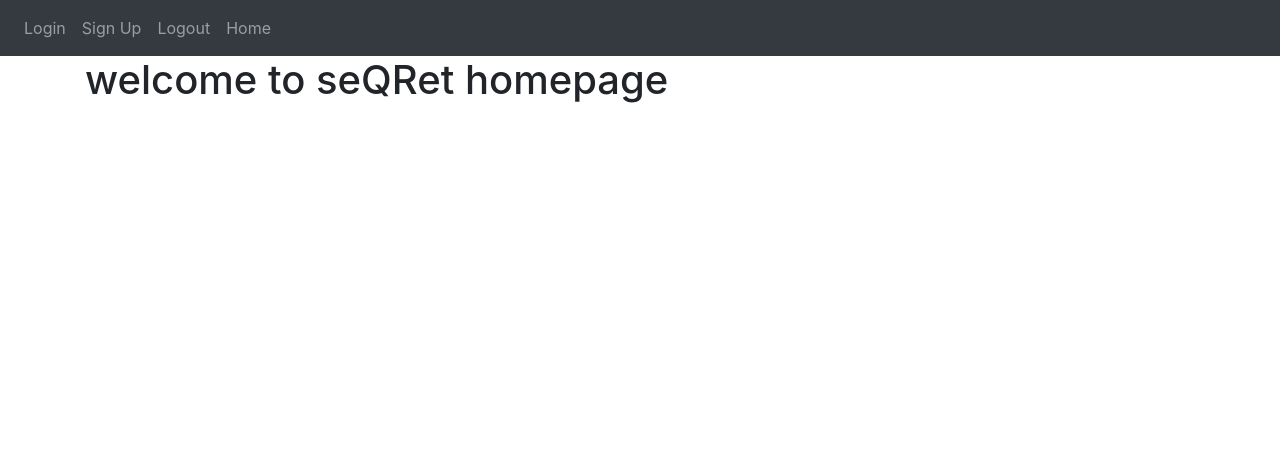
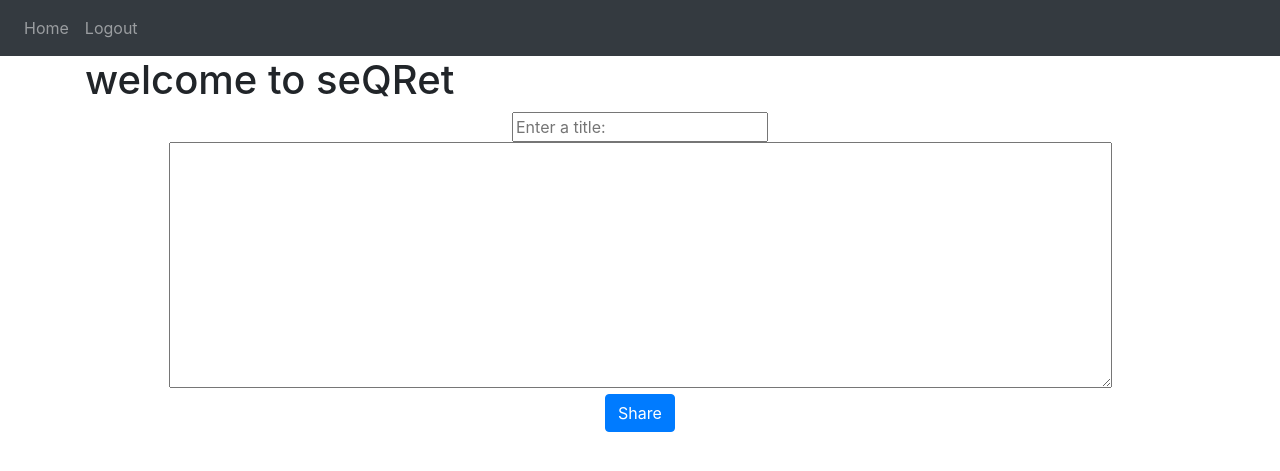
Before and after one commit to samforbyn/seQRet, a Flask app: page / in a window 1280 px wide. Shown: the top 471 px of the page. Run offline with Flask 2, Linux system fonts and the light colour scheme; a user stored in the database is signed in; some libraries are stand-ins or nearby versions.

Commit message:
added main text field, title, added circular redirects for signup/login

```diff
--- a/requirements.txt
+++ b/requirements.txt
@@ -7,6 +7,9 @@ greenlet==1.1.2
 itsdangerous==2.0.1
 Jinja2==3.0.3
 MarkupSafe==2.0.1
+postgres==4.0
+psycopg2-binary==2.9.3
+psycopg2-pool==1.1
 python-dotenv==0.19.2
 SQLAlchemy==1.4.31
 Werkzeug==2.0.3
--- a/website/models.py
+++ b/website/models.py
@@ -26,7 +26,6 @@ class Users(db.Model, UserMixin):
 
 class Posts(db.Model):
 
-
     post_id = db.Column(db.Integer, primary_key=True, autoincrement=True)
     post_title = db.Column(db.String(175))
     post_content = db.Column(db.String(10000))
--- a/website/templates/base.html
+++ b/website/templates/base.html
@@ -17,10 +17,13 @@
         </button>
         <div class ="collapse navbar-collapse" id="navbar">
             <div class ="navbar-nav">
+                {% if user.is_authenticated %}
+                <a id = "home" href="/home" class="nav-item nav-link">Home</a>
+                <a id = "logout" href="/logout" class="nav-item nav-link">Logout</a>
+                {% else %}
                 <a id = "login" href="/login" class="nav-item nav-link">Login</a>
                 <a id = "signUp" href="/sign-up" class="nav-item nav-link">Sign Up</a>
-                <a id = "logout" href="/logout" class="nav-item nav-link">Logout</a>
-                <a id = "home" href="/home" class="nav-item nav-link">Home</a>
+                {% endif %}
             </div>
         </div>
     </nav>
--- a/website/templates/home.html
+++ b/website/templates/home.html
@@ -3,5 +3,18 @@
 {% block title%}Home{% endblock %}
 
 {% block body%}
-<h1>welcome to seQRet homepage</h1>
+<div align="left">
+    <h1>welcome to seQRet</h1>
+</div>
+<form method="POST">
+    <div align="center">
+        <input type="text" name="post_title" id="post_title" placeholder="Enter a title:">
+    </div>
+    <div align="center">
+        <textarea name="post_content" id="post_content" cols="90" rows="10"></textarea>
+    </div>
+    <div align="center">
+        <button type="submit" class="btn btn-primary">Share</button>
+    </div>
+</form>
 {% endblock %}
--- a/website/templates/login.html
+++ b/website/templates/login.html
@@ -17,4 +17,5 @@
     <br>
     <button class="btn btn-primary" type="submit">Login</button>
 </form>
+<h5 align="center">Don't have an account? Sign up <a href={{ url_for('auth.sign_up') }}>here</a></h5>
 {% endblock %}
--- a/website/templates/sign_up.html
+++ b/website/templates/sign_up.html
@@ -4,8 +4,10 @@
 
 {% block body%}
 
+
 <form method="POST">
     <h3 align="center">Sign Up</h3>
+    <h5 align="center">Already have an account? Sign in <a href={{ url_for('auth.login') }}>here</a></h5>
     <div class="form-group">
         <label for="firstName">First Name:</label>
         <input type="text" class="form-control" id="firstName" name="firstName" placeholder="Enter first name">
@@ -34,4 +36,6 @@
     <button class="btn btn-primary" type="submit">Submit</button>
 </form>
 
+
+
 {% endblock %}
--- a/website/views.py
+++ b/website/views.py
@@ -1,9 +1,26 @@
-from flask import Blueprint, render_template
+from flask import Blueprint, flash, render_template, request
 from flask_login import login_required, current_user
+from .models import Posts
+from . import db
+
 
 views = Blueprint('views', __name__)
 
-@views.route('/')
+@views.route('/', methods=['GET', 'POST'])
 @login_required
 def home():
-    return render_template('home.html')
+    if request.method == 'POST':
+        text = request.form.get('post_content')
+        title = request.form.get('post_title')
+
+        if len(title) <1:
+            flash('Please enter a title', category='error')
+        if len(text) < 1:
+            flash('No text entered, try again.', category='error')
+        else:
+            user_text = Posts(post_title=title, post_content=text, post_image=None, post_author=current_user.user_id)
+            db.session.add(user_text)
+            db.session.commit()
+            print(user_text, current_user.user_id)
+            flash("Thanks for sharing!")
+    return render_template('home.html', user=current_user)
```
Also changed, not shown: website/auth.py (+3 -6 lines), website/database.db.
